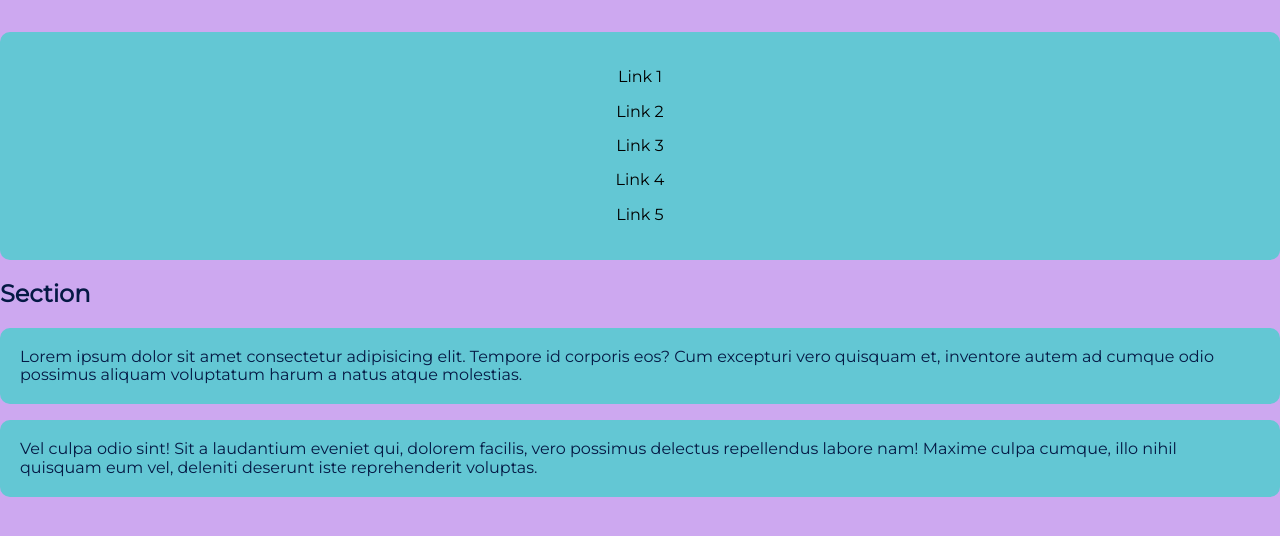
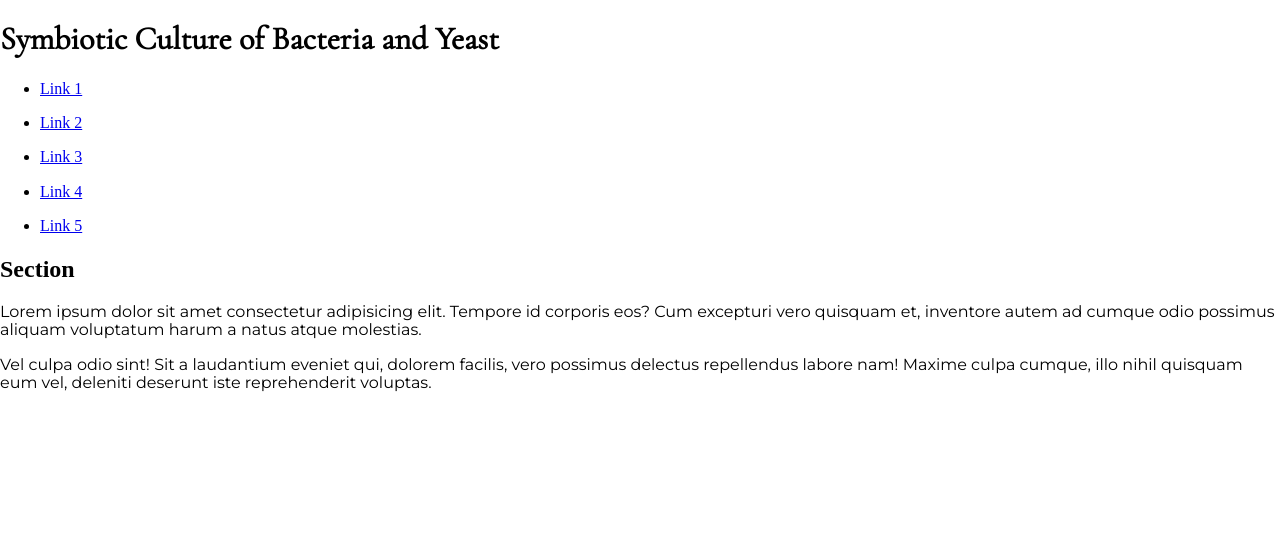
Before and after one commit to smanning29/scoby, a website: page index.html in a window 1280 px wide. Drawn offline with nearby package versions, Linux system fonts and the light colour scheme.

Commit message:
second commit

```diff
--- a/index.html
+++ b/index.html
@@ -1,14 +1,18 @@
 <!doctype html>
-<html class="no-js" lang="">
+<html class="no-js" lang="en">
 
 <head>
   <meta charset="utf-8">
-  <title></title>
+  <title>SCOBY</title>
   <meta name="description" content="">
   <meta name="viewport" content="width=device-width, initial-scale=1">
 
   <link rel="manifest" href="site.webmanifest">
   <link rel="apple-touch-icon" href="icon.png">
+  <link rel="icon" type="image/png" sizes="32x32" href="/favicon-32x32.png">
+  <link rel="icon" type="image/png" sizes="96x96" href="/favicon-96x96.png">
+  <link rel="icon" type="image/png" sizes="16x16" href="/favicon-16x16.png">
+  <link rel="icon" href="favicon.ico">
 
   <link rel="stylesheet" href="css/normalize.css">
   <link rel="stylesheet" href="css/main.css">
@@ -24,9 +28,10 @@
 </head>
 
 <body>
+  <div id="container">
 
   <header>
-    <h1></h1>
+    <h1>Symbiotic Culture of Bacteria and Yeast</h1>
   </header>
 
   <nav>
@@ -62,6 +67,7 @@
   <script src="js/plugins.js"></script>
   <script src="js/main.js"></script>
 
+</div>
 </body>
 
 </html>
--- a/scss/_layout.scss
+++ b/scss/_layout.scss
@@ -1,55 +1,20 @@
 //author styles
+ body{
+    background-color: $bg-color;
+ }
 
-body {
-    background-color: $base-color;
-    color: $dark-color;
-    font-family: $body-font;
+ //wraps around body
+ #container {
+    width: 100%;
+    background-color: $container-color;
  }
 
  header{
      h1{
          font-family: $display-font;
-        font-size: 3em;
-    }//h1
-}//header
+     }
+ }
 
  p {
-    @include box
+     font-family: $body-font;
  }
-
-nav{
-    @include box
-    ul {
-    margin-left: -40px;
-    list-style: none;
-    display: flex;
-    justify-content: space-around;
-        li {
-            a{
-                text-decoration: none;
-                padding: 10px;
-                @include rounded-corner;
-            }//a
-            a:link, a:visited {
-                color: black;
-            }
-            a:hover, a:active{
-                background: $dark-color;
-                color: white;
-            }
-        }//li
-    }//ul
-}//nav
-
-//layout
-.container{
-    display: grid;
-    max-width: 960px;
-    margin: 0 auto;
-}
-
-@media only screen and (max-width: 605px) {
-    body {
-        background: blue;
-    }
-}
--- a/scss/_variables.scss
+++ b/scss/_variables.scss
@@ -3,8 +3,7 @@
 $display-font: 'Cormorant Garamond', serif;
 $body-font: 'Montserrat', sans-serif;
 
-$base-color: rgb(205, 168, 240);
-$dark-color: rgb(5, 25, 68);
-$contrast-color: rgb(99, 199, 212);
+$bg-color: white;
+$container-color: white;
 
 $round: 10px;
```
Also changed, not shown: css/main.css, favicon-16x16.png (added), favicon-32x32.png (added), favicon-96x96.png (added), favicon.ico, icon.png, tile-wide.png, tile.png. Lines whose indentation alone changed are shown as unchanged.
